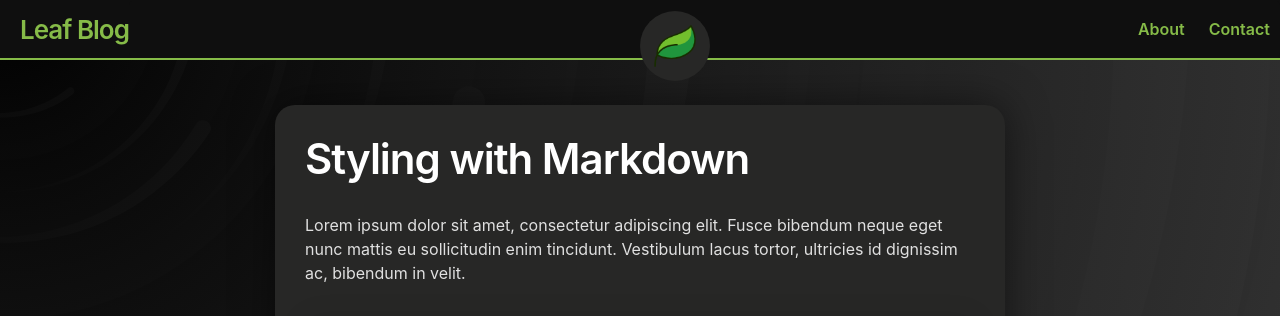
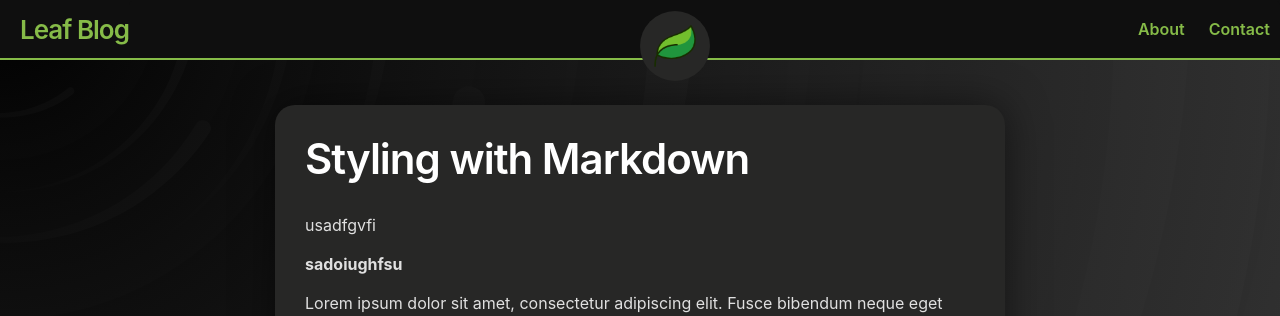
Before and after one commit to RupeshBhandari/rpshbhandari.github.ioa, a Jekyll site: the page built from _posts/2020-02-24-markdown.md, in a window 1280 px wide and 900 px high, cut to the strip 0-316 px from the top of the window. Built offline with Jekyll 4.4.1, drawn with Linux system fonts in a browser that asks for light colours; a script that is not in the unit is left out.

Commit message:
Update 2020-02-24-markdown.md

```diff
--- a/_posts/2020-02-24-markdown.md
+++ b/_posts/2020-02-24-markdown.md
@@ -3,6 +3,10 @@ layout: post
 author: Supun Kavinda
 title: Styling with Markdown
 ---
+
+
+<p> usadfgvfi </p>
+<strong> sadoiughfsu </strong>
 
 Lorem ipsum dolor sit amet, consectetur adipiscing elit. Fusce bibendum neque eget nunc mattis eu sollicitudin enim tincidunt. Vestibulum lacus tortor, ultricies id dignissim ac, bibendum in velit.
 
```
